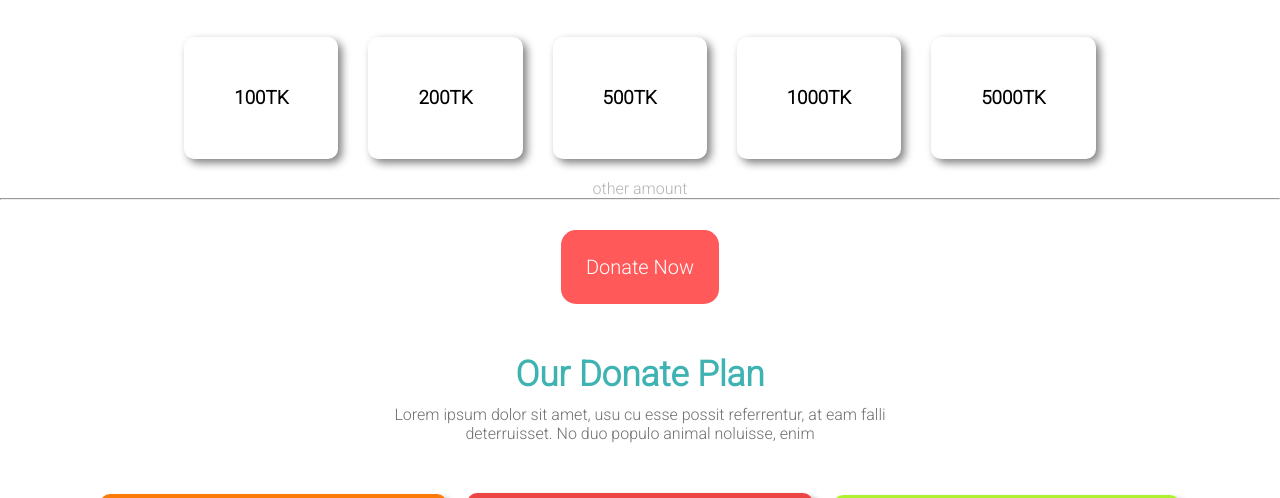
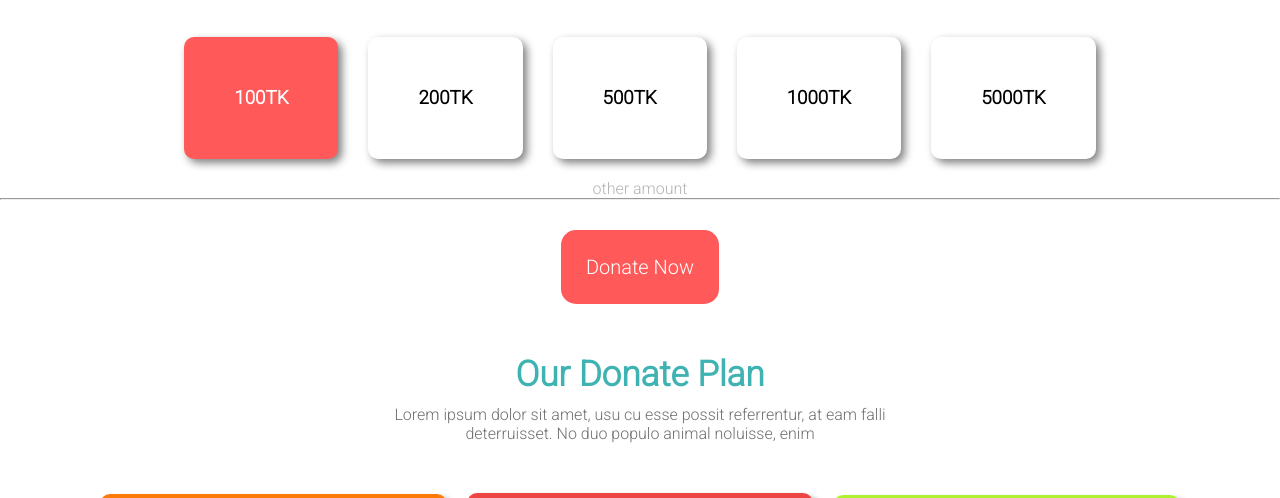
Before and after one commit to DebabrataDipta/Donate-today, a plain HTML site: page index.html in a window 1280 px wide. In both pictures the pointer is over the element "100TK". Shown: the part 1003-1501 px from the top of the page. Drawn offline with Linux system fonts and the light colour scheme.

Commit message:
changes done

```diff
--- a/style.css
+++ b/style.css
@@ -58,6 +58,10 @@
     border-radius: 10px;
     box-shadow: 4px 4px 8px grey;
     padding: 50px;
+}
+.taka-amount:hover{
+    color: white;
+    background-color: #FF5959;
 }
 .other-amount{
      margin-top: 20px;
```
